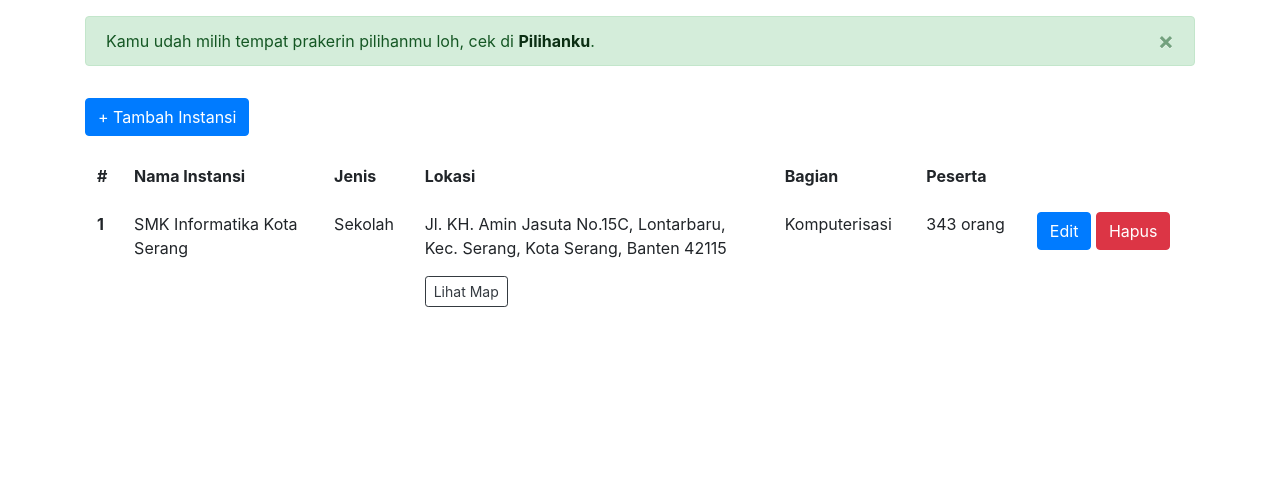
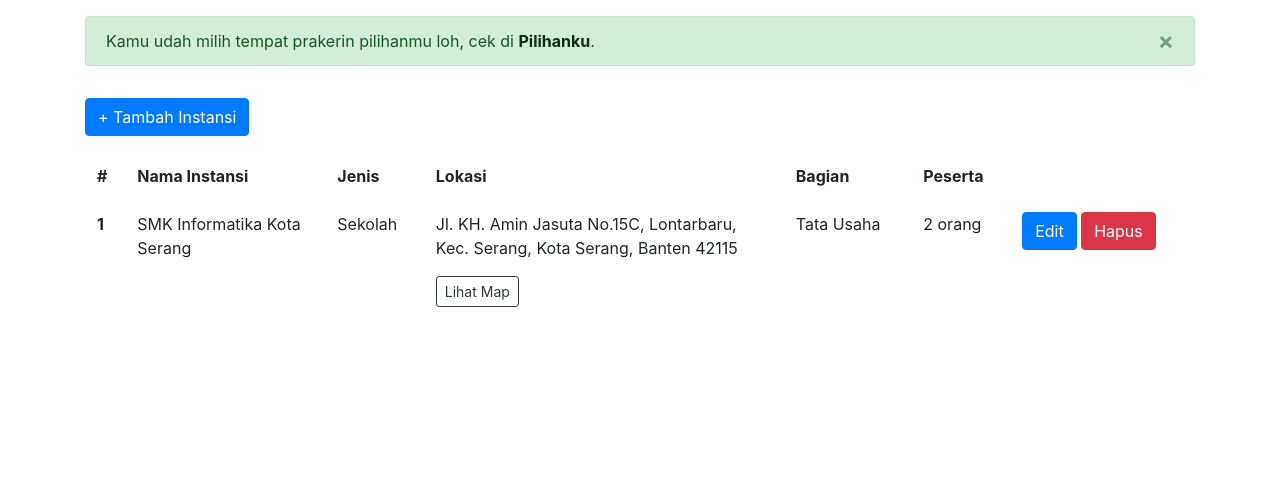
Before and after one commit to sachnun/praker.in, a PHP site: page /instansi.php in a window 1280 px wide. Shown: the part 321-800 px from the top of the page. Run offline with PHP 8.4, Linux system fonts and the light colour scheme; the visitor is signed in with stand-in values (Sample User, id 1); data comes from the database, SQL or seed files in the repository; some libraries are stand-ins or nearby versions.

Commit message:
tombol edit berfungsi

```diff
--- a/instansi.php
+++ b/instansi.php
@@ -122,8 +122,8 @@
                                 <button type="button" class="btn btn-outline-dark btn-sm">Lihat Map</button>
                             </a>
                         </td>
-                        <td>Komputerisasi</td>
-                        <td>343 orang</td>
+                        <td><?= $data['bagian'] ?></td>
+                        <td><?= $data['peserta'] ?> orang</td>
                         <td>
                             <?php if (isset($_SESSION['login']) and $_SESSION['akses'] != 1 and $_SESSION['pilih'] == false) : ?>
                                 <div>
@@ -132,7 +132,9 @@
                             <?php elseif (isset($_SESSION['login']) and $_SESSION['akses'] == 1) : ?>
                                 <!-- Admin -->
                                 <div>
-                                    <button type="button" class="btn btn-primary">Edit</button>
+                                    <a href="edit/instansi.php?id=<?= $data['id'] ?>" style="text-decoration: none;">
+                                        <button type="button" class="btn btn-primary">Edit</button>
+                                    </a>
                                     <button type="button" class="btn btn-danger">Hapus</button>
                                 </div>
                             <?php endif; ?>
```
Also changed, not shown: kota.php (+4 -7 lines), perusahaan.php (+3 -6 lines).
